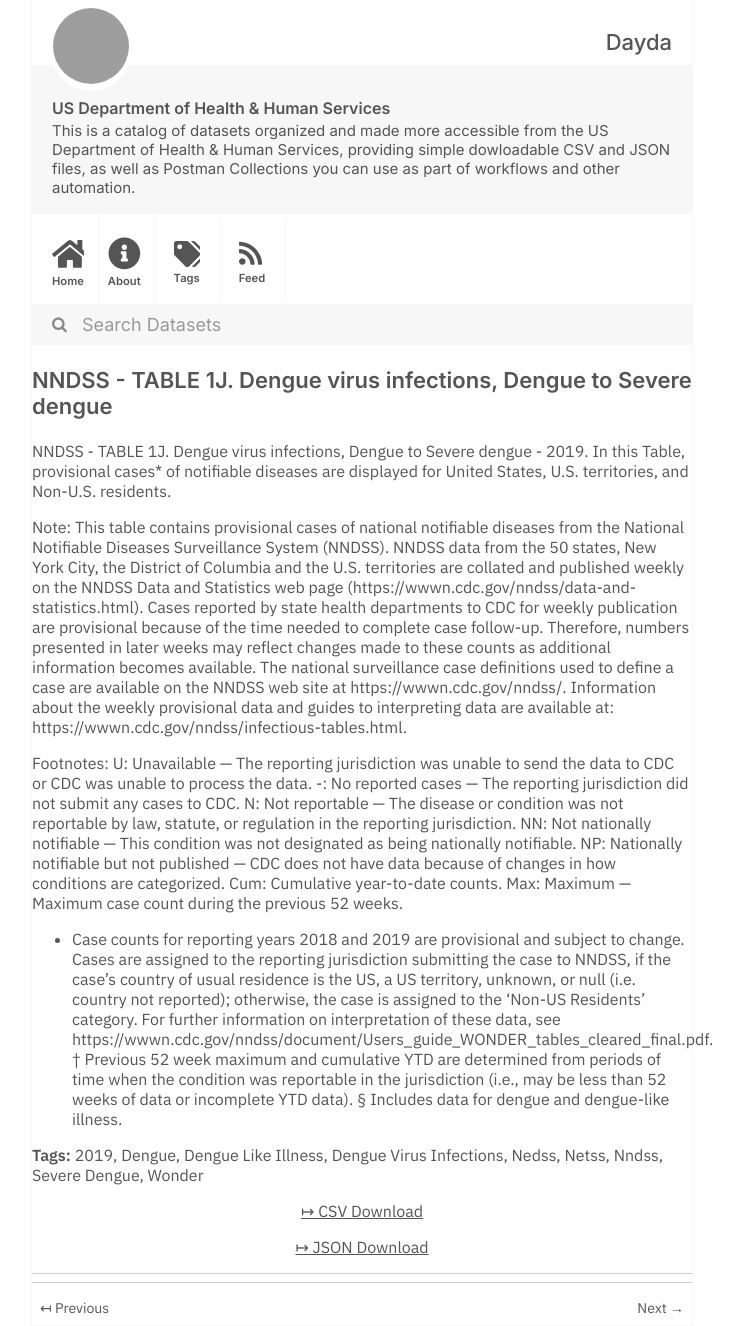
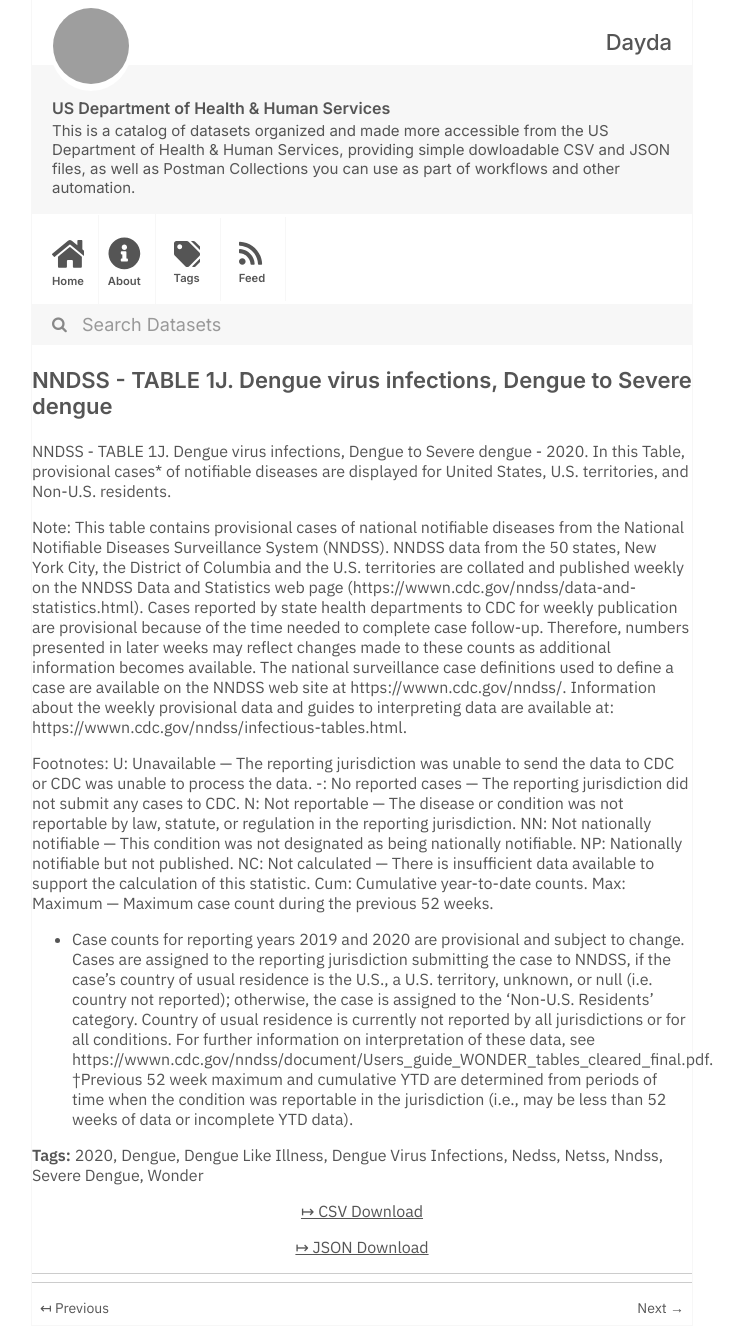
Before and after one commit to dayda-entities/us-department-of-health-and-human-services, a Jekyll site: the page built from _posts/2020-11-10-nndss-table-1j.-dengue-virus-infections-dengue-to-severe-dengue.md, in a window 1280 px wide. Shown: the whole page, without its empty margins (278-1022 px from the left). Built offline with Jekyll 4.4.1, drawn with Linux system fonts in a browser that asks for light colours; grey boxes are pictures that could not be loaded.

Commit message:
Publish Data

```diff
--- a/_posts/2020-11-10-nndss-table-1j.-dengue-virus-infections-dengue-to-severe-dengue.md
+++ b/_posts/2020-11-10-nndss-table-1j.-dengue-virus-infections-dengue-to-severe-dengue.md
@@ -1,11 +1,11 @@
 ---
 title: 'NNDSS - TABLE 1J. Dengue virus infections, Dengue to Severe dengue'
-created: '2020-11-10T16:17:21.538444'
-modified: '2021-04-25T14:59:25.229320'
+created: '2020-11-10T16:16:32.963613'
+modified: '2021-04-21T22:41:34.962118'
 state: active
 type: dataset
 tags:
-  - '2019'
+  - '2020'
   - Dengue
   - Dengue Like Illness
   - Dengue Virus Infections
@@ -15,12 +15,12 @@ tags:
   - Severe Dengue
   - Wonder
 groups: []
-csv_url: 'https://data.cdc.gov/api/views/29js-qshz/rows.csv?accessType=DOWNLOAD'
-json_url: 'https://data.cdc.gov/api/views/29js-qshz/rows.json?accessType=DOWNLOAD'
+csv_url: 'https://data.cdc.gov/api/views/7jik-jwvu/rows.csv?accessType=DOWNLOAD'
+json_url: 'https://data.cdc.gov/api/views/7jik-jwvu/rows.json?accessType=DOWNLOAD'
 layout: post
 
 ---
-NNDSS - TABLE 1J. Dengue virus infections, Dengue to Severe dengue - 2019. In this Table, provisional cases* of notifiable diseases are displayed for United States, U.S. territories, and Non-U.S. residents.
+NNDSS - TABLE 1J. Dengue virus infections, Dengue to Severe dengue - 2020. In this Table, provisional cases* of notifiable diseases are displayed for United States, U.S. territories, and Non-U.S. residents.
 
 Note:
 This table contains provisional cases of national notifiable diseases from the National Notifiable Diseases Surveillance System (NNDSS). NNDSS data from the 50 states, New York City, the District of Columbia and the U.S. territories are collated and published weekly on the NNDSS Data and Statistics web page (https://wwwn.cdc.gov/nndss/data-and-statistics.html). Cases reported by state health departments to CDC for weekly publication are provisional because of the time needed to complete case follow-up. Therefore, numbers presented in later weeks may reflect changes made to these counts as additional information becomes available. The national surveillance case definitions used to define a case are available on the NNDSS web site at https://wwwn.cdc.gov/nndss/. Information about the weekly provisional data and guides to interpreting data are available at: https://wwwn.cdc.gov/nndss/infectious-tables.html.
@@ -30,9 +30,9 @@ U: Unavailable — The reporting jurisdiction was unable to send the data to CDC
 -: No reported cases — The reporting jurisdiction did not submit any cases to CDC.
 N: Not reportable — The disease or condition was not reportable by law, statute, or regulation in the reporting jurisdiction.
 NN: Not nationally notifiable — This condition was not designated as being nationally notifiable.
-NP: Nationally notifiable but not published — CDC does not have data because of changes in how conditions are categorized.
+NP: Nationally notifiable but not published.
+NC: Not calculated — There is insufficient data available to support the calculation of this statistic.
 Cum: Cumulative year-to-date counts.
- Max: Maximum — Maximum case count during the previous 52 weeks.
-* Case counts for reporting years 2018 and 2019 are provisional and subject to change. Cases are assigned to the reporting jurisdiction submitting the case to NNDSS, if the case's country of usual residence is the US, a US territory, unknown, or null (i.e. country not reported); otherwise, the case is assigned to the 'Non-US Residents' category. For further information on interpretation of these data, see https://wwwn.cdc.gov/nndss/document/Users_guide_WONDER_tables_cleared_final.pdf.
-† Previous 52 week maximum and cumulative YTD are determined from periods of time when the condition was reportable in the jurisdiction (i.e., may be less than 52 weeks of data or incomplete YTD data).
-§ Includes data for dengue and dengue-like illness.
+Max: Maximum — Maximum case count during the previous 52 weeks.
+* Case counts for reporting years 2019 and 2020 are provisional and subject to change. Cases are assigned to the reporting jurisdiction submitting the case to NNDSS, if the case's country of usual residence is the U.S., a U.S. territory, unknown, or null (i.e. country not reported); otherwise, the case is assigned to the 'Non-U.S. Residents' category. Country of usual residence is currently not reported by all jurisdictions or for all conditions. For further information on interpretation of these data, see https://wwwn.cdc.gov/nndss/document/Users_guide_WONDER_tables_cleared_final.pdf.
+†Previous 52 week maximum and cumulative YTD are determined from periods of time when the condition was reportable in the jurisdiction (i.e., may be less than 52 weeks of data or incomplete YTD data).
```
